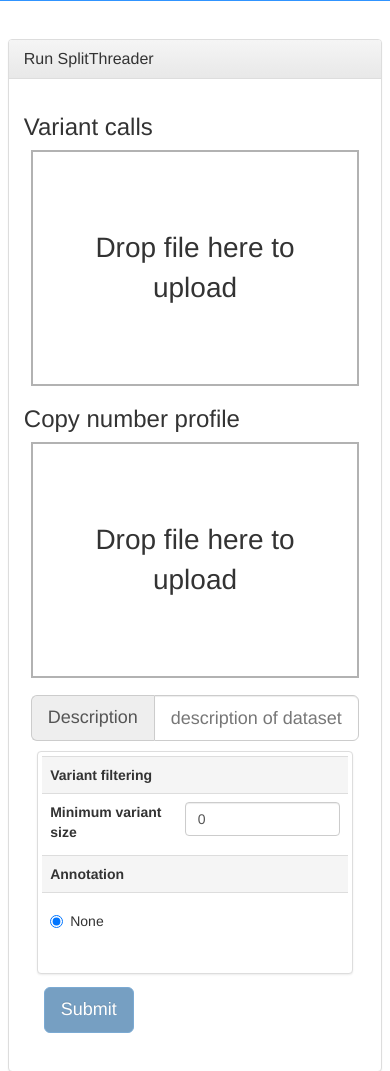
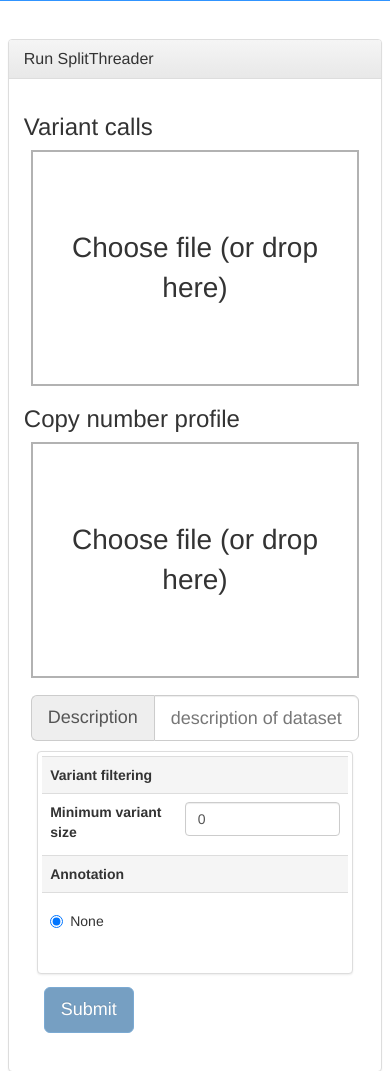
Before and after one commit to MariaNattestad/SplitThreader, a PHP site: page / in a window 390 px wide. Shown: the part 232-1303 px from the top of the page. Run offline with PHP 8.4, Linux system fonts and the light colour scheme.

Commit message:
Changed dropzone message and layout for smaller screens.

```diff
--- a/index.php
+++ b/index.php
@@ -8,12 +8,12 @@
 
 <!--INSTRUCTIONS-->
   <div class="row">
-          <div class="col-lg-7">
+          <div class="col-md-7">
                   <div class="panel panel-default">
                           <div class="panel-heading"> <h3 class="panel-title">Run SplitThreader</h3></div>
                           <div class="panel-body">
                               <div class="row">
-                                <div class="col-lg-6">
+                                <div class="col-sm-6">
                                     <h3> Variant calls</h3>
                                     <!--    DROPZONE   -->
                                     <div class="frame">
@@ -26,7 +26,7 @@
                                     </div>
                                     <!--   end of DROPZONE   -->
                                 </div>
-                                <div class="col-lg-6">
+                                <div class="col-sm-6">
                                     <h3> Copy number profile</h3>
                                     <!--    DROPZONE   -->
                                     <div class="frame">
@@ -102,7 +102,7 @@
                           </div>
                   </div>
           </div>
-          <div class="col-lg-5">
+          <div class="col-md-5">
                   <div class="panel panel-default">
                       <div class="panel-heading"> <h3 class="panel-title">Instructions</h3></div>
                       <div class="panel-body">
```
Also changed, not shown: js/lib/dropzone.js.
